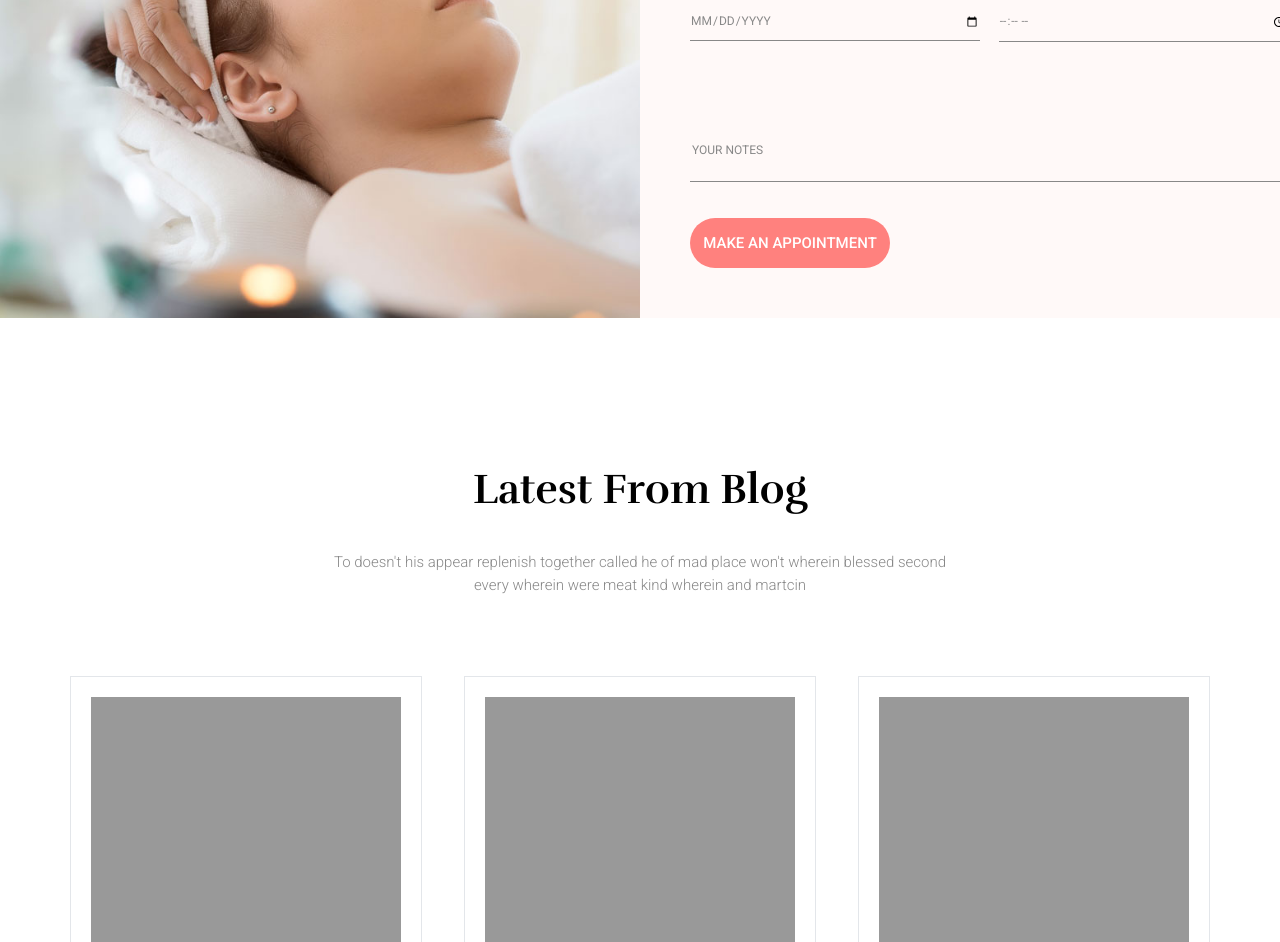
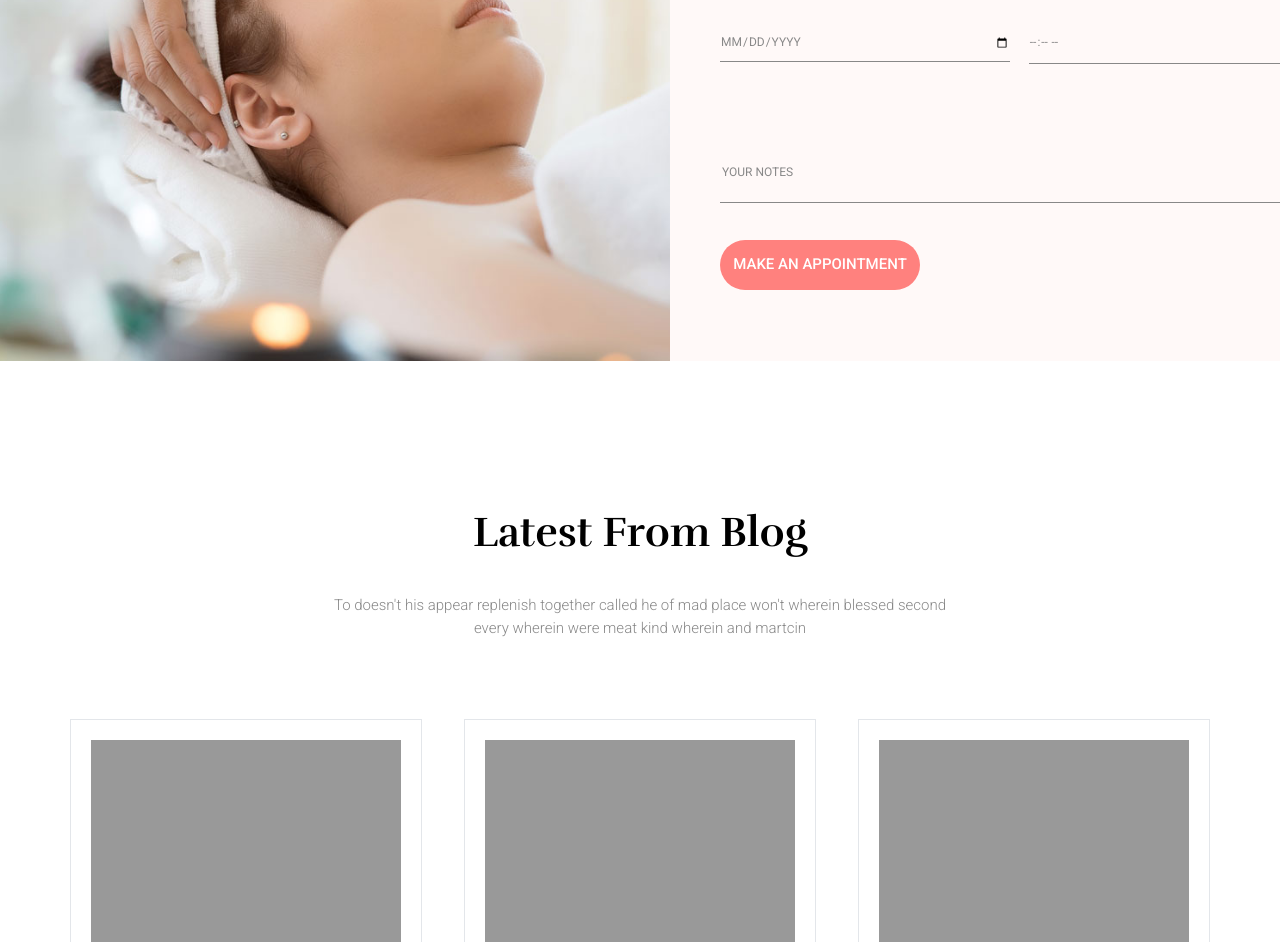
Before and after one commit to itachiUchih19/Leospa, a plain HTML site: page index.html in a window 1280 px wide. Shown: the part 4993-5935 px from the top of the page. Drawn offline with Linux system fonts and the light colour scheme.

Commit message:
Update style.css

```diff
--- a/css/style.css
+++ b/css/style.css
@@ -1029,8 +1029,8 @@ body {
     /*  Service  */
 
     .appointment__inner > img {
-        width: 640px;
-        height: 541px;
+        width: 670px;
+        height: 585px;
     }
 
     .form {
@@ -1051,6 +1051,9 @@ body {
 
     .form-textarea {
         width: 598px;
+        min-width: 598px;
         max-width: 598px;
+
+        max-height: 78px;
     }
 }
```
